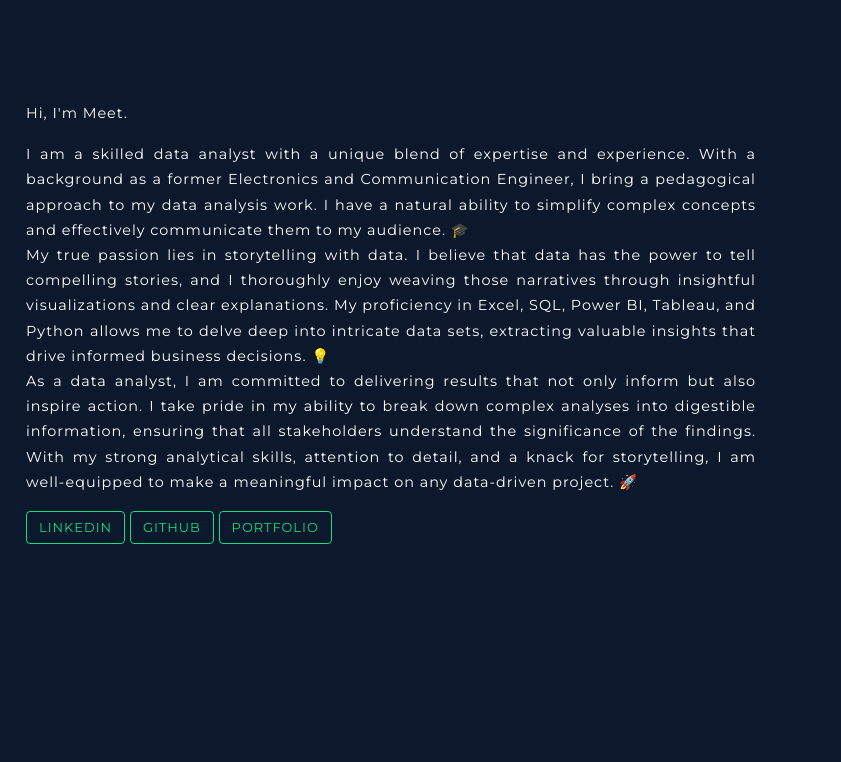
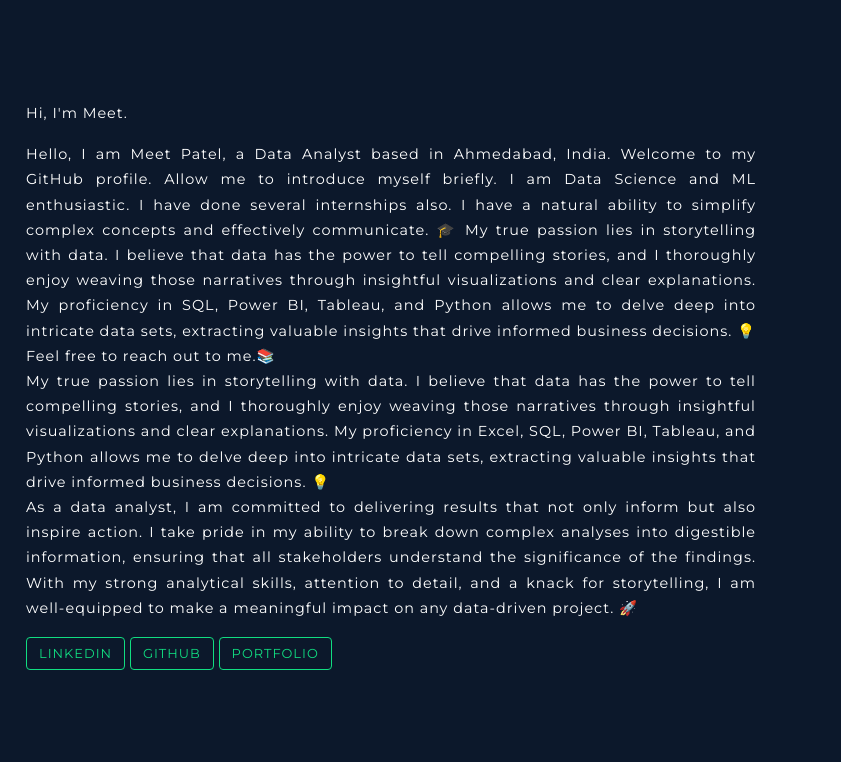
Before and after one commit to D3LTA047/Portfolio, a plain HTML site: page index.html in a window 1280 px wide. Shown: the part 873-1635 px from the top of the page, 439-1280 px from the left. Drawn offline with nearby package versions, Linux system fonts and the light colour scheme; files whose address does not match are found by name; a web font is replaced by a local one.

Commit message:
Update index.html

```diff
--- a/index.html
+++ b/index.html
@@ -157,8 +157,10 @@
         <div class="col-lg-8 text-center text-md-left">
           <p style="color: white;">Hi, I'm Meet.</p>
           <p style="font-weight: 300; text-align: justify; color: white;">
-            I am a skilled data analyst with a unique blend of expertise and experience. With a background as a former Electronics and Communication Engineer, I bring a pedagogical approach to my data analysis work.
-            I have a natural ability to simplify complex concepts and effectively communicate them to my audience. 🎓
+            Hello, I am Meet Patel, a Data Analyst based in Ahmedabad, India. Welcome to my GitHub profile. Allow me to introduce myself briefly.
+            I am Data Science and ML enthusiastic. I have done several internships also. I have a natural ability to simplify complex concepts and effectively communicate. 🎓
+            My true passion lies in storytelling with data. I believe that data has the power to tell compelling stories, and I thoroughly enjoy weaving those narratives through insightful visualizations and clear explanations. My proficiency in SQL, Power BI, Tableau, and Python allows me to delve deep into intricate data sets, extracting valuable insights that drive informed business decisions. 💡
+            Feel free to reach out to me.📚
             <br>My true passion lies in storytelling with data. I believe that data has the power to tell compelling stories, and I thoroughly enjoy weaving those narratives through insightful visualizations and clear explanations. My proficiency in Excel, SQL, Power BI, Tableau, and Python allows me to delve deep into intricate data sets, extracting valuable insights that drive informed business decisions. 💡
             <br>As a data analyst, I am committed to delivering results that not only inform but also inspire action. I take pride in my ability to break down complex analyses into digestible information, ensuring that all stakeholders understand the significance of the findings. With my strong analytical skills, attention to detail, and a knack for storytelling, I am well-equipped to make a meaningful impact on any data-driven project. 🚀
           </p>
```
